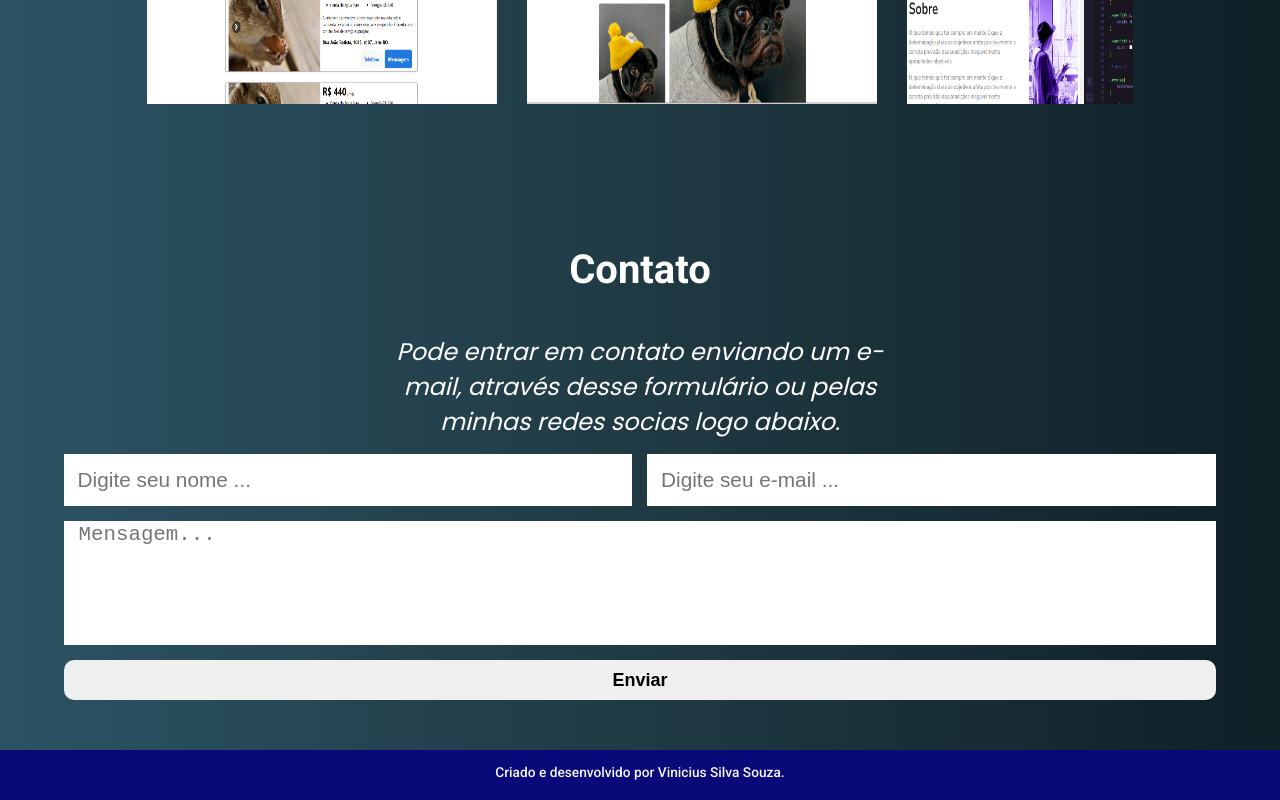
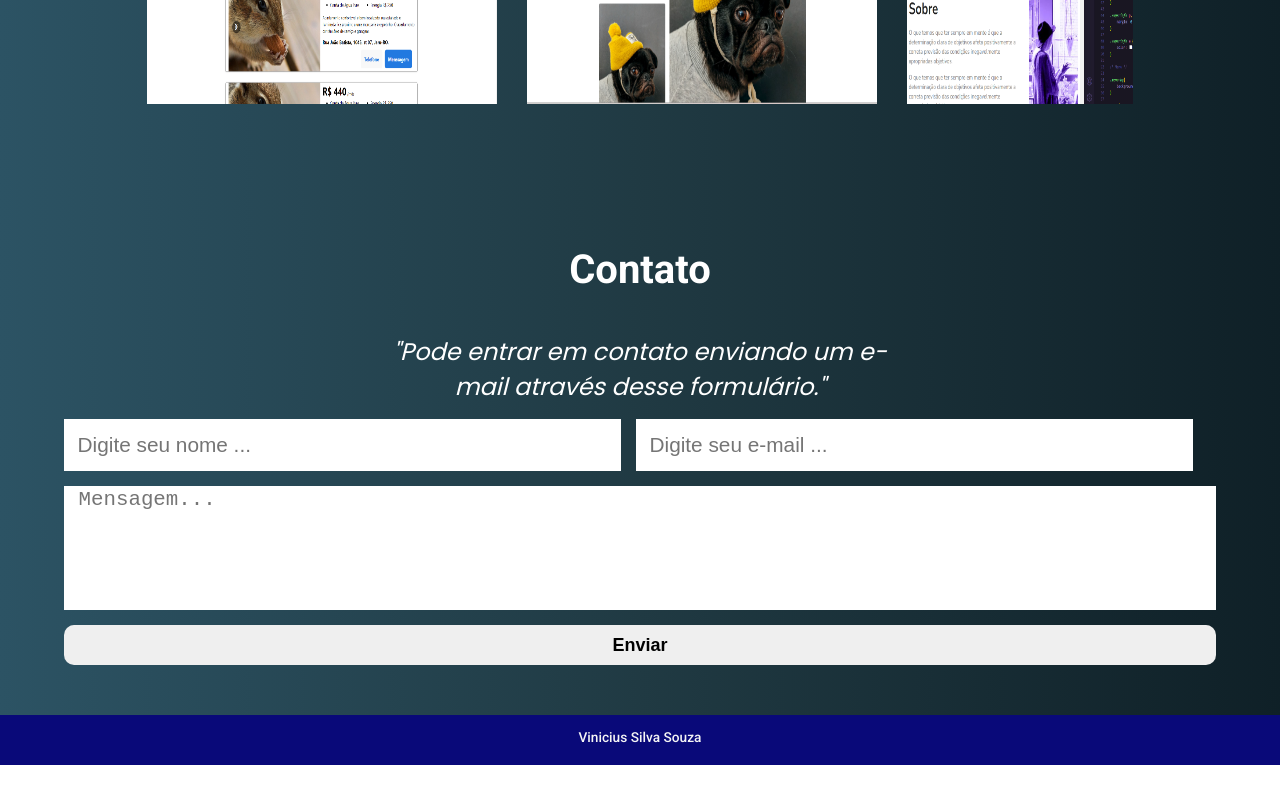
Before and after one commit to viniciusvss120/portifolio-react, a React (Create React App) app: page / in a window 1280 px wide. Shown: the part 2169-2969 px from the top of the page. After the commit the page ends 2934 px from the top, so only its background shows below. Built offline with nearby package versions, Linux system fonts and the light colour scheme.

Commit message:
Add mais certificados

```diff
--- a/src/App.css
+++ b/src/App.css
@@ -26,3 +26,6 @@ a{
   text-decoration: none;
   color: #fff;
 }
+p, span{
+  color: #fff;
+}
--- a/src/App.js
+++ b/src/App.js
@@ -1,11 +1,13 @@
 import './App.css';
 import Contato from './contato/Contato';
 import Footer from './footer/Footer';
+import Certificados from './certificados/certificados';
 import Habilidades from './habilidades/Habilidades';
 // import { BrowserRouter, Routes, Route } from 'react-router-dom';
 import Home from './home/Home';
 import Projetos from './projetos/Projetos';
 import Sobre from './sobre/Sobre';
+// import certificados from './certificados/Certificados';
 
 
 function App() {
@@ -13,6 +15,7 @@ function App() {
     <div className="app">
       <Home />
       <Sobre />
+      <Certificados />
       <Habilidades />
       <Projetos />
       <Contato />
--- a/src/contato/Contato.js
+++ b/src/contato/Contato.js
@@ -26,7 +26,7 @@ const Contato = () => {
   return (
     <div className={style.contato} id='contato'>
       <h1>Contato</h1>
-      <p className={style.descricao}>Pode entrar em contato enviando um e-mail, através desse formulário ou pelas minhas redes socias logo abaixo.</p>
+      <p className={style.descricao}>"Pode entrar em contato enviando um e-mail através desse formulário."</p>
       <form onSubmit={handleSubmit}>
         <input type="text" placeholder='  Digite seu nome ...' />
         <input type="text" placeholder='  Digite seu e-mail ...' />
--- a/src/contato/Contato.module.css
+++ b/src/contato/Contato.module.css
@@ -34,7 +34,7 @@ form{
 }
 
 input{
-  width: 49%;
+  width: 48%;
   height: 50px;
   font-size: 1.3rem;
   border: none;
--- a/src/footer/Footer.js
+++ b/src/footer/Footer.js
@@ -4,7 +4,7 @@ import style from './Footer.module.css'
 const Footer = () => {
   return (
     <div className={style.footer}>
-      <p>Criado e desenvolvido por Vinicius Silva Souza.</p>
+      <a href='https://github.com/viniciusvss120'><p>Vinicius Silva Souza</p></a>
     </div>
   )
 }
```
